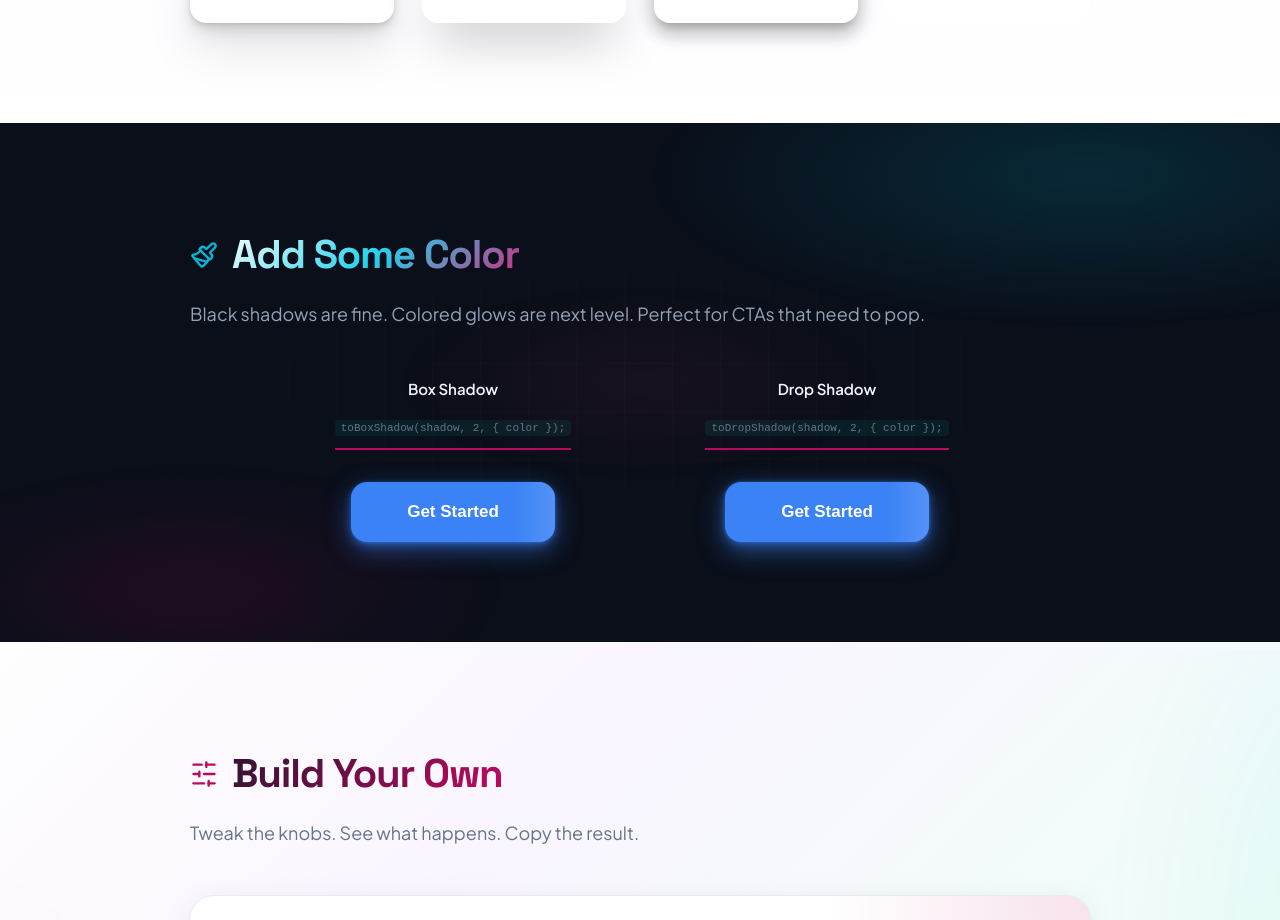
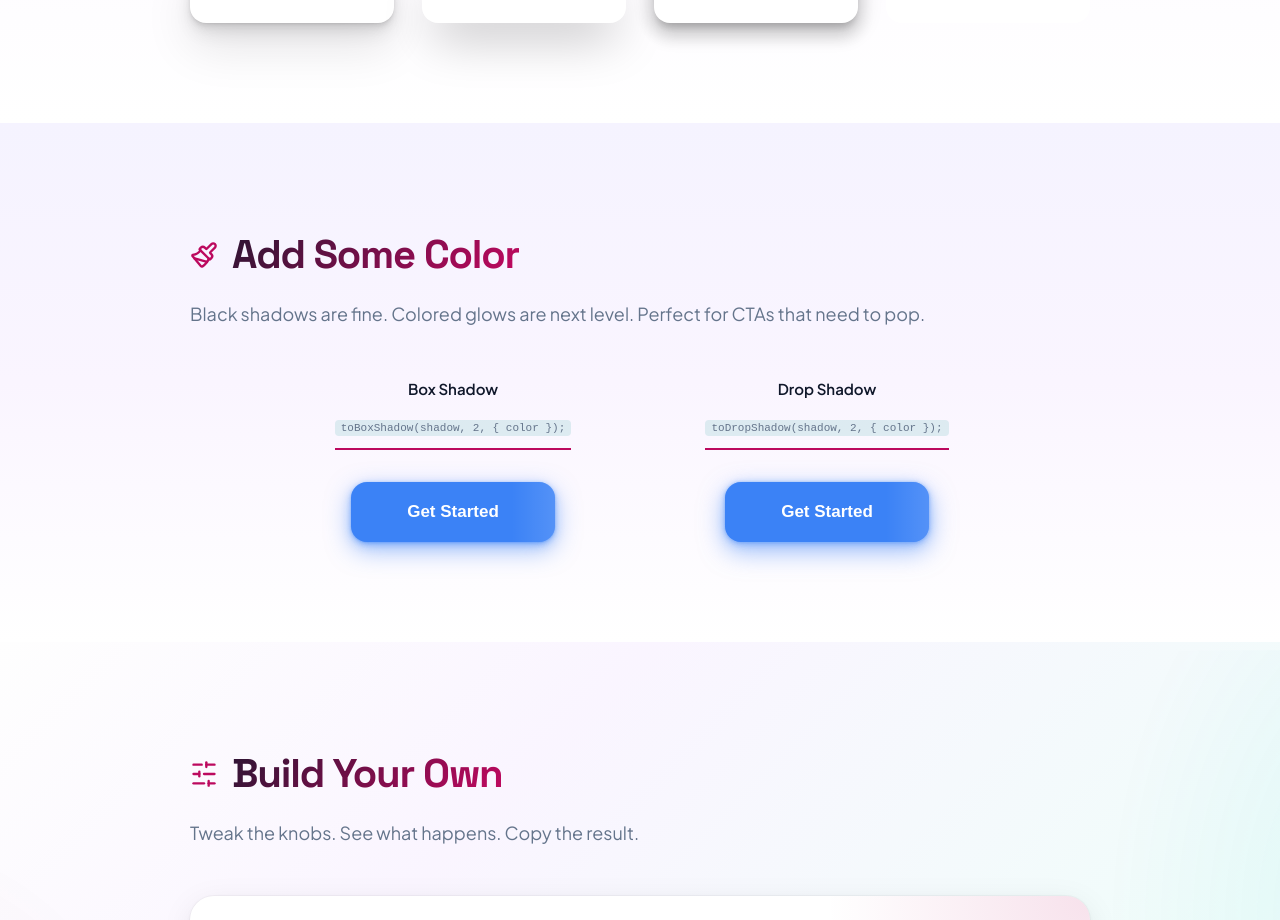
Before and after one commit to sebastian-software/effective-shadow, a React (Vite) app in the folder demo/: page / in a window 1280 px wide. Shown: the part 5665-6585 px from the top of the page. Built offline with nearby package versions, Linux system fonts and the light colour scheme.

Commit message:
style(demo): move colored shadows to light background for better contrast
- Change section-dark to section-glow for colored CTA buttons
- Update glow-column h3 color from text-light to text

```diff
--- a/demo/src/App.tsx
+++ b/demo/src/App.tsx
@@ -346,7 +346,7 @@ function SectionComparisonTechniques() {
 
 function SectionColoredShadows() {
   return (
-    <section className="section section-dark" id="colored-shadows">
+    <section className="section section-glow" id="colored-shadows">
       <div className="section-header">
         <Icon name="paintbrush" size="lg" className="section-icon" />
         <h2>Add Some Color</h2>
--- a/demo/src/style.css
+++ b/demo/src/style.css
@@ -1301,7 +1301,7 @@ body {
 .glow-column h3 {
   font-size: 15px;
   font-weight: 600;
-  color: var(--text-light);
+  color: var(--text);
   margin-bottom: 0;
 }
 
```
